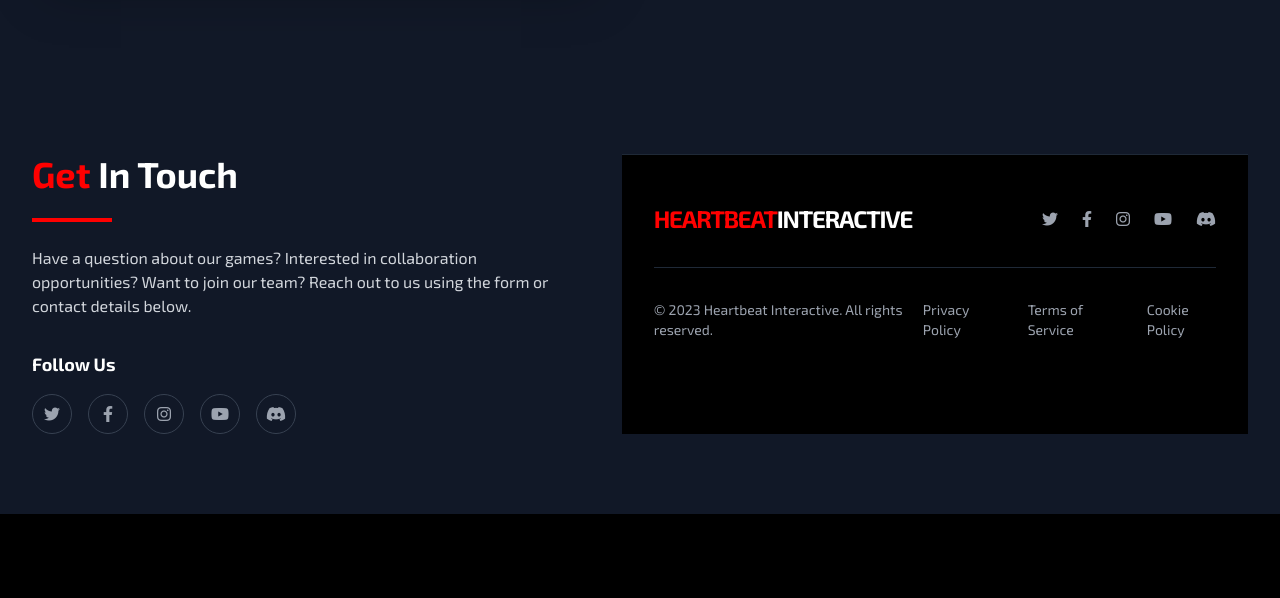
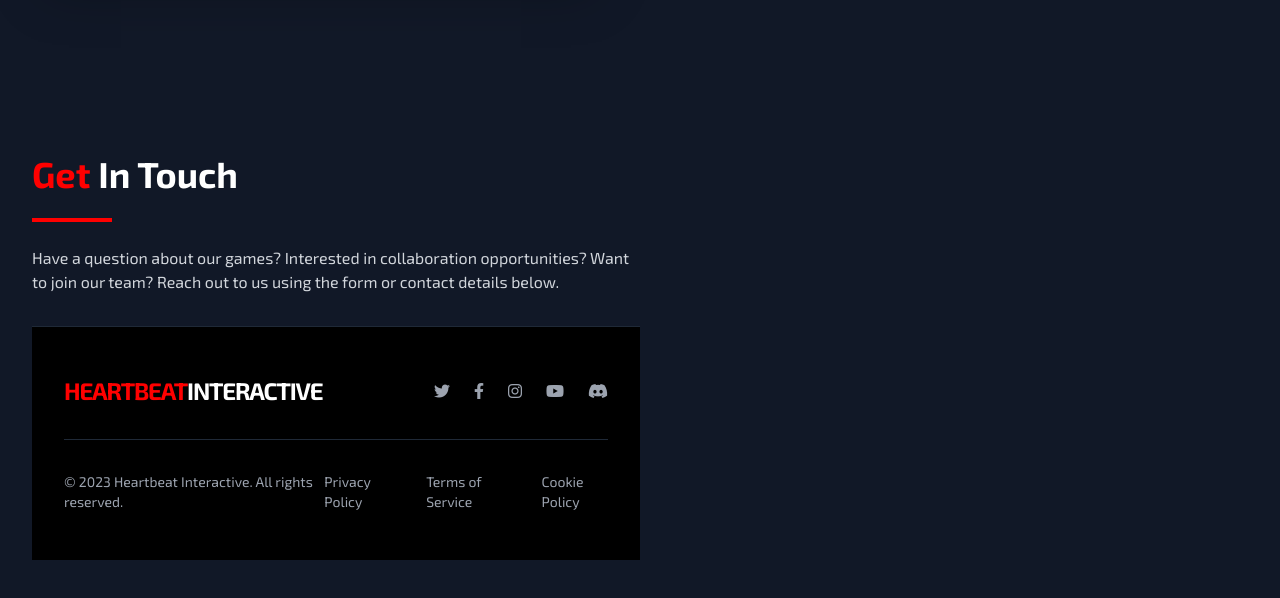
Before and after one commit to AnxietyDev/testsite, a plain HTML site: page index.html in a window 1280 px wide. Shown: the part 2222-2820 px from the top of the page. Before the commit the page ends 2736 px from the top, so only its background shows below. Drawn offline with nearby package versions, Linux system fonts and the light colour scheme.

Commit message:
Update index.html

```diff
--- a/index.html
+++ b/index.html
@@ -301,29 +301,6 @@
                         Have a question about our games? Interested in collaboration opportunities? Want to join our team? Reach out to us using the form or contact details below.
                     </p>
 
-                    <div class="mt-8">
-                        <h3 class="text-lg font-bold text-white mb-4">Follow Us</h3>
-                        <div class="flex space-x-4">
-                            <a href="#" class="w-10 h-10 border border-gray-700 rounded-full flex items-center justify-center text-gray-400 hover:text-heartbeat-red hover:border-heartbeat-red transition">
-                                <i class="fab fa-twitter"></i>
-                            </a>
-                            <a href="#" class="w-10 h-10 border border-gray-700 rounded-full flex items-center justify-center text-gray-400 hover:text-heartbeat-red hover:border-heartbeat-red transition">
-                                <i class="fab fa-facebook-f"></i>
-                            </a>
-                            <a href="#" class="w-10 h-10 border border-gray-700 rounded-full flex items-center justify-center text-gray-400 hover:text-heartbeat-red hover:border-heartbeat-red transition">
-                                <i class="fab fa-instagram"></i>
-                            </a>
-                            <a href="#" class="w-10 h-10 border border-gray-700 rounded-full flex items-center justify-center text-gray-400 hover:text-heartbeat-red hover:border-heartbeat-red transition">
-                                <i class="fab fa-youtube"></i>
-                            </a>
-                            <a href="#" class="w-10 h-10 border border-gray-700 rounded-full flex items-center justify-center text-gray-400 hover:text-heartbeat-red hover:border-heartbeat-red transition">
-                                <i class="fab fa-discord"></i>
-                            </a>
-                        </div>
-                    </div>
-                </div>
-
-
     <!-- Footer -->
     <footer class="bg-black py-12 px-4 sm:px-6 lg:px-8 border-t border-gray-800">
         <div class="max-w-7xl mx-auto">
```
